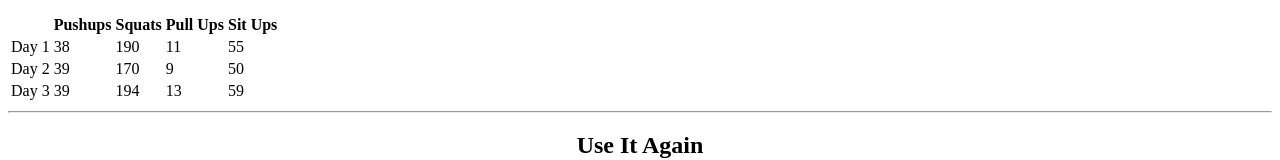
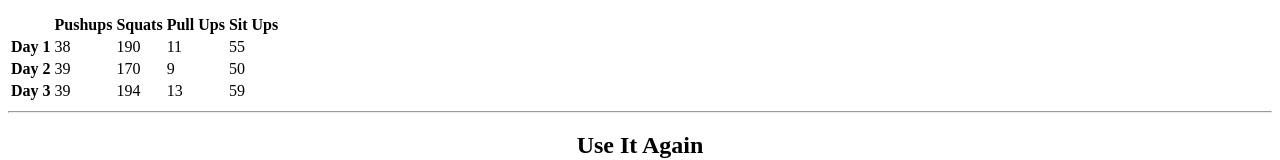
Before and after one commit to chasecoll/mi349_blog, a plain HTML site: page index.html in a window 1280 px wide. Shown: the part 967-1127 px from the top of the page. Drawn offline with Linux system fonts and the light colour scheme.

Commit message:
Table bold

```diff
--- a/index.html
+++ b/index.html
@@ -56,21 +56,21 @@
                     <th>Sit Ups</th>
                 </tr>
                 <tr>
-                    <td>Day 1</td>
+                    <td><strong>Day 1</strong></td>
                     <td>38</td>
                     <td>190</td>
                     <td>11</td>
                     <td>55</td>
                 </tr>
                 <tr>
-                    <td>Day 2</td>
+                    <td><strong>Day 2</strong></td>
                     <td>39</td>
                     <td>170</td>
                     <td>9</td>
                     <td>50</td>
                 </tr>
                 <tr>
-                    <td>Day 3</td>
+                    <td><strong>Day 3</strong></td>
                     <td>39</td>
                     <td>194</td>
                     <td>13</td>
```
